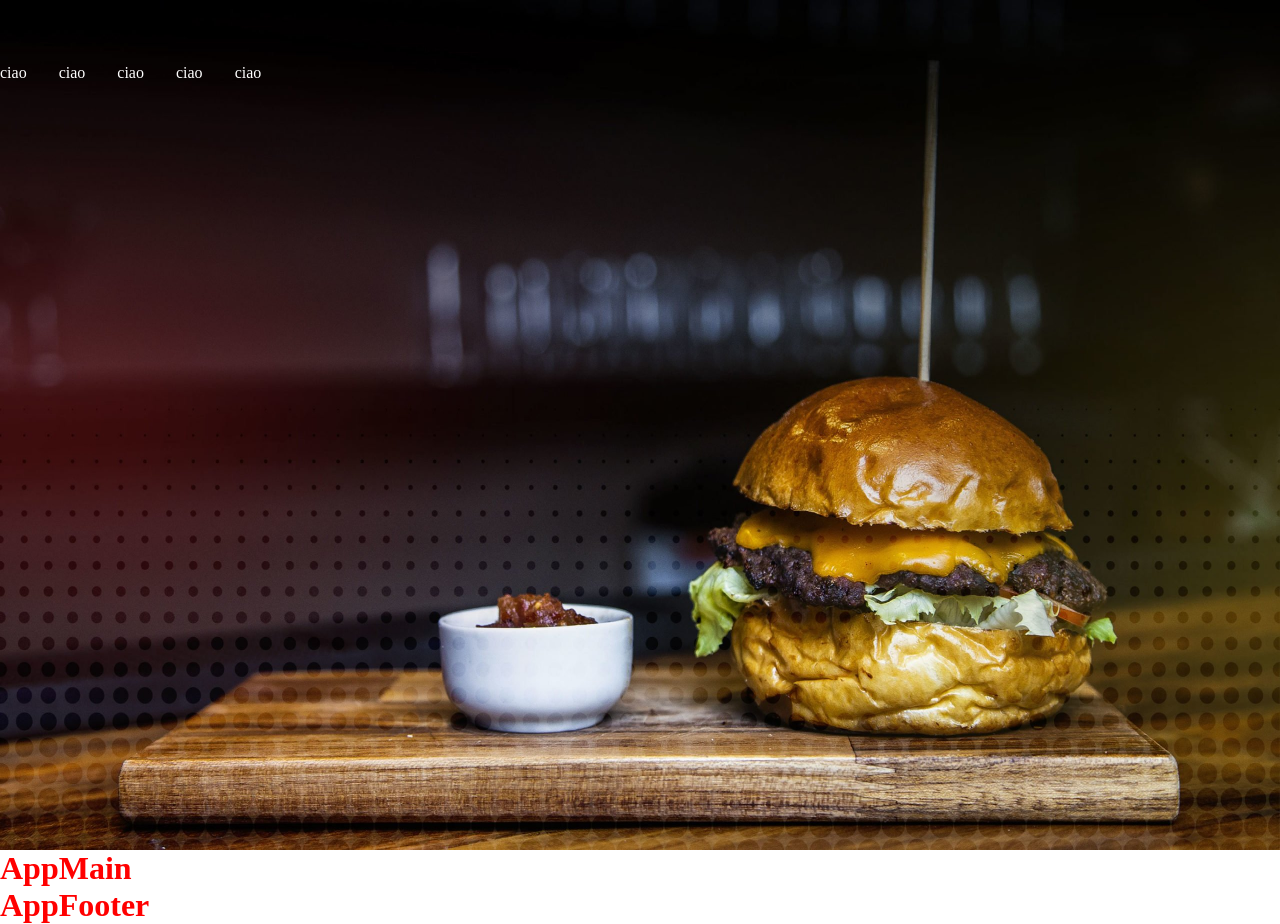
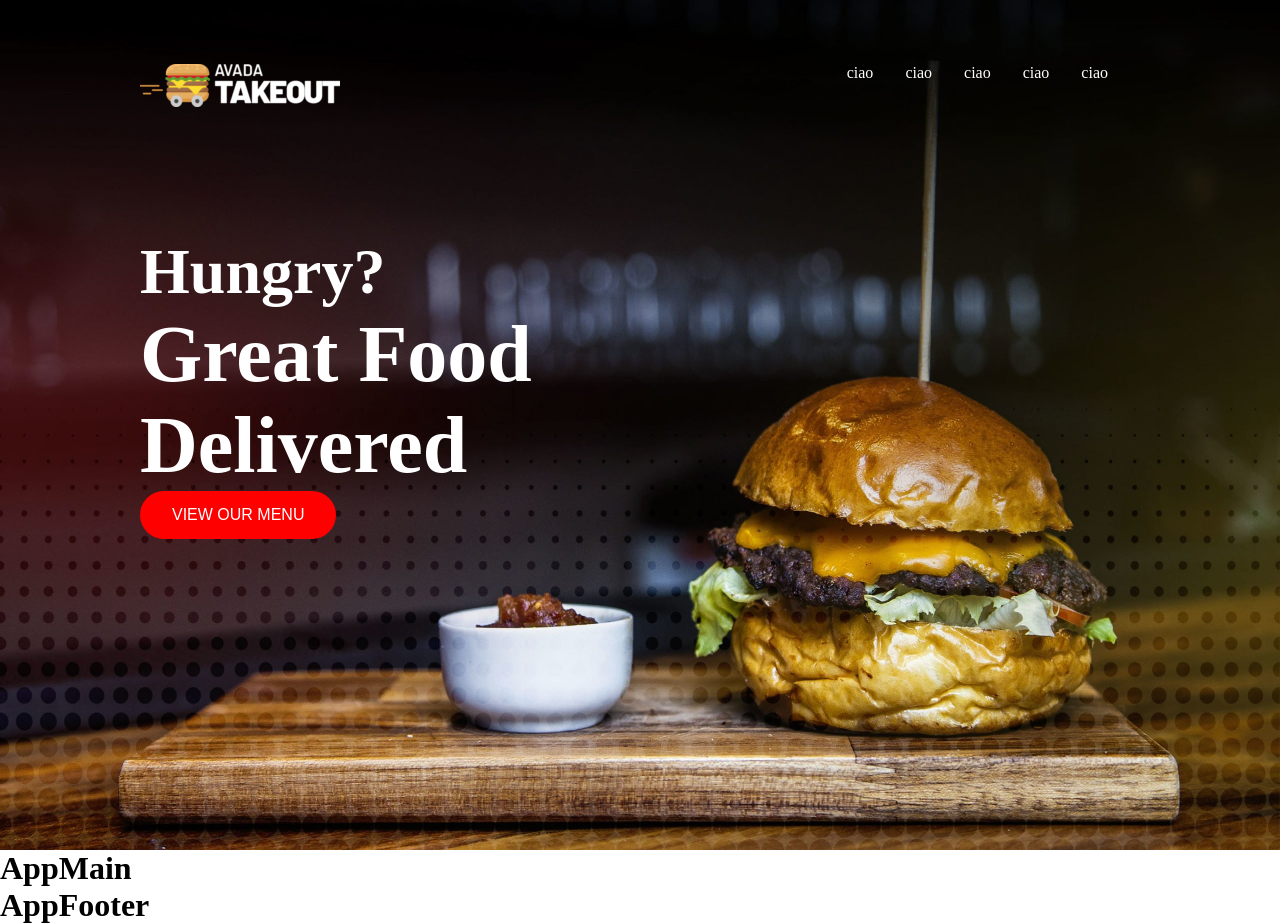
Before and after one commit to giuseppelamaestra/proj-html-vuejs, a Vue app: page / in a window 1280 px wide. Built offline with nearby package versions, Linux system fonts and the light colour scheme.

Commit message:
header structure completed

```diff
--- a/src/components/AppHeader.vue
+++ b/src/components/AppHeader.vue
@@ -18,6 +18,26 @@ export default {
 
       <AppNavBar/>
 
+      <div class="jumbo">
+
+        <h2>
+          Hungry?
+        </h2>
+
+        <h1>
+          Great Food
+
+        </h1>
+
+        <h1>
+          Delivered
+        </h1>
+
+        <button>
+          VIEW OUR MENU
+        </button>
+
+      </div>
 
     </div>
 
@@ -39,4 +59,33 @@ export default {
   background-size: 100% 850px ;
  }
 
+div.jumbo {
+  margin-top: 8rem;
+}
+
+h1 {
+  font-size: 5rem;
+  color: white;
+}
+
+h2 {
+  color: white;
+  font-size: 4rem;
+}
+
+button {
+  background-color: red;
+  border: none;
+  color: white;
+  padding: 15px 32px;
+  text-align: center;
+  text-decoration: none;
+  display: inline-block;
+  font-size: 16px;
+  border-radius: 30px;
+}
+
+
+
+
 </style>
--- a/src/components/AppNavBar.vue
+++ b/src/components/AppNavBar.vue
@@ -2,7 +2,7 @@
 
     <nav>
 
-        <img src="" alt="">
+        <img src="../assets/imgs/takeout-logo-2x-200x43.png" alt="logo">
 
           <ul class="flex">
              <li>ciao</li>
@@ -37,5 +37,6 @@ li{
 nav {
     display: flex;
     padding-top: 4rem;
+    justify-content: space-between;
 }
 </style>
--- a/src/style/general.scss
+++ b/src/style/general.scss
@@ -5,14 +5,13 @@
 }
 
 
-h1 {
-    color: red;
-}
+
 
 .flex {
     display: flex;
 }
 
-.container {
+div.container {
     max-width: 1000px;
-}
+    margin: 0 auto;
+  }
```
